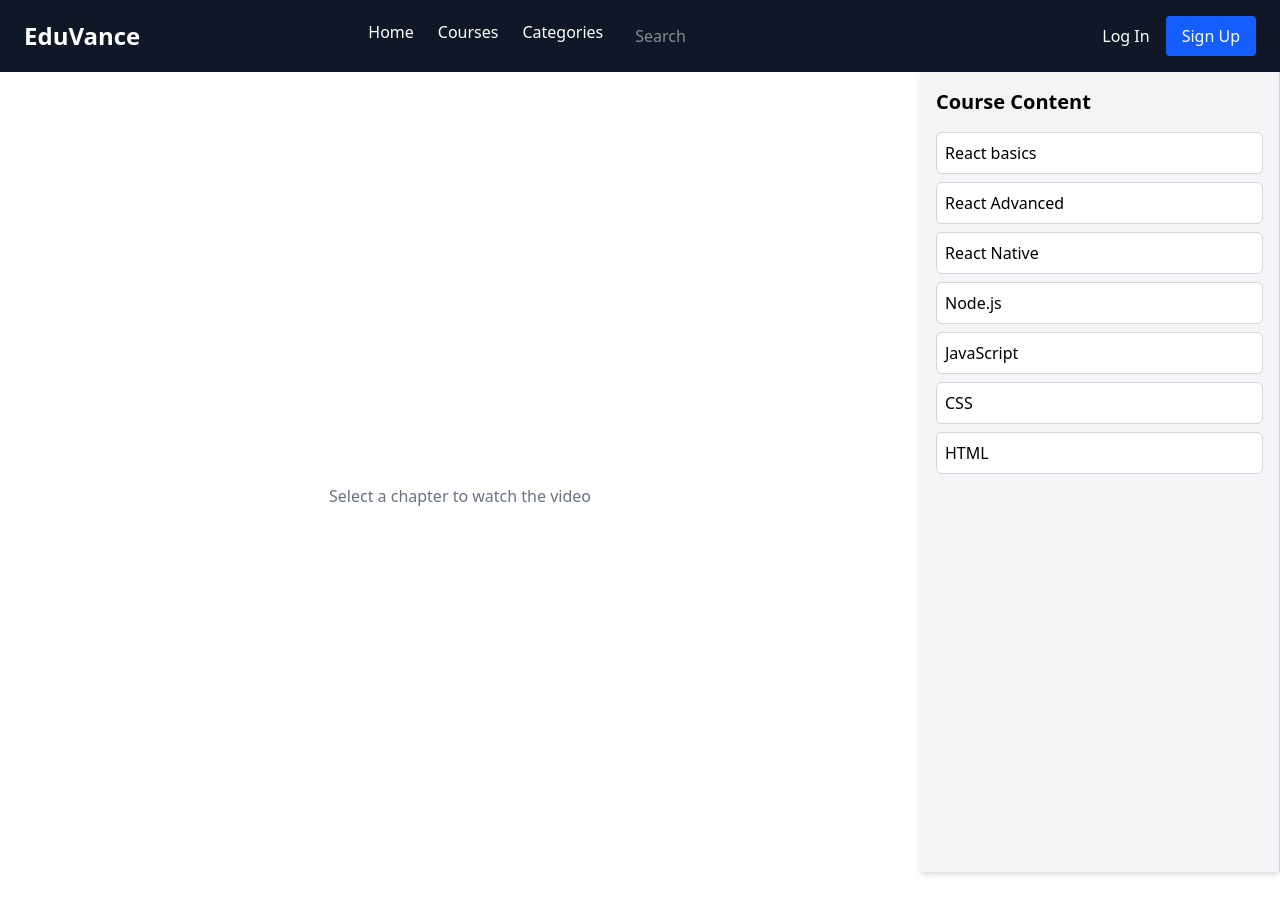
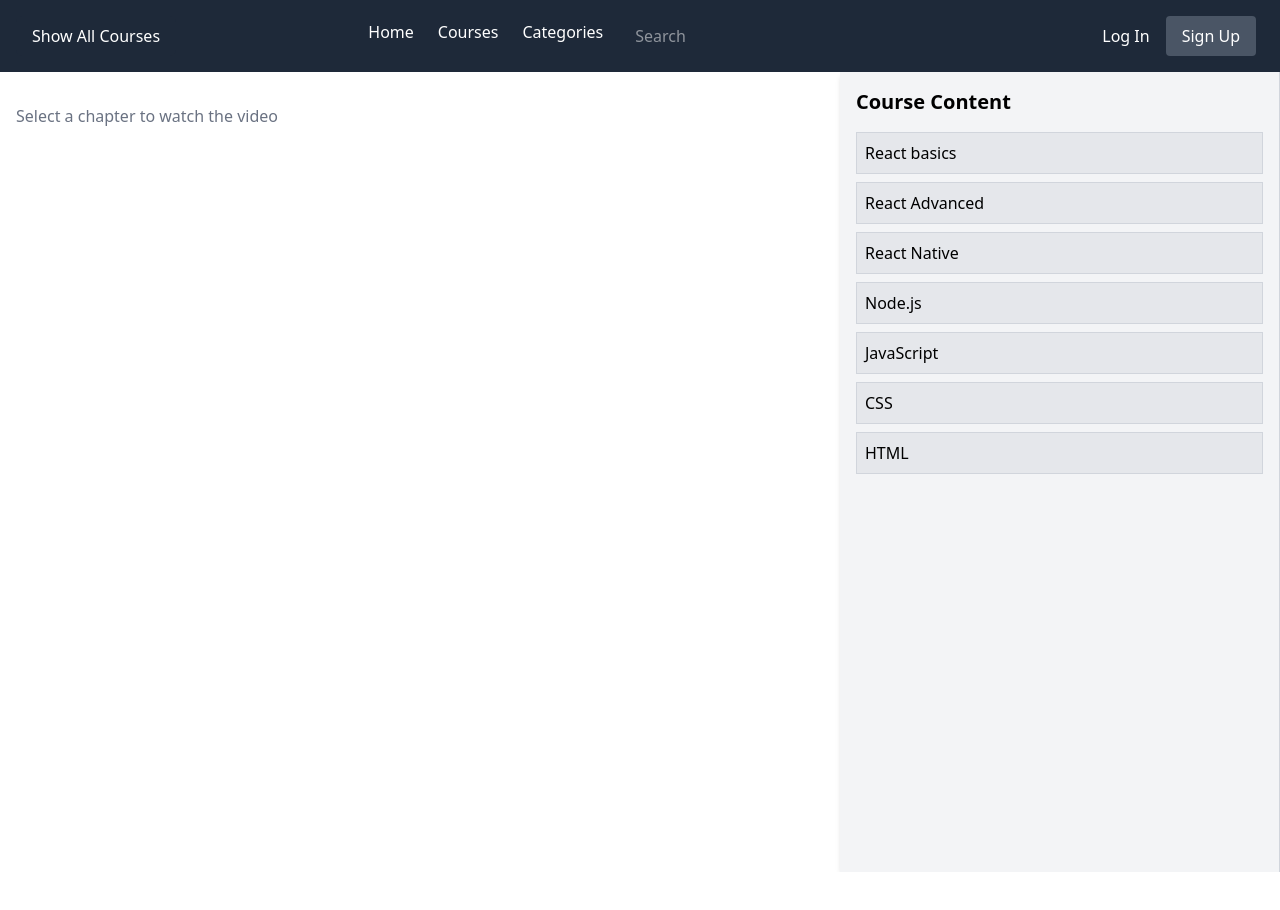
Before and after one commit to Prajitha-03/Course-with-react, a React (Vite) app: page / in a window 1280 px wide. Shown: the top 910 px of the page. After the commit the page ends 872 px from the top, so only its background shows below. Built offline with nearby package versions, Linux system fonts and the light colour scheme.

Commit message:
- Created a new AllCoursesSection.jsx component. - Updated CourseSideBar.jsx to include links to the new section. - Modified Main.jsx and MainContent.jsx to integrate the new component. - Adjusted SideBar.jsx for improved navigation. - General improvements to index.html and App.jsx.

```diff
--- a/src/App.jsx
+++ b/src/App.jsx
@@ -11,7 +11,7 @@ function App() {
   }
   return (
     <>
-      <Main />
+      <Main/>
       <SideBar courses={courses} onclick={handleSelectCourse} />
     </>
   )
--- a/src/components/AllCoursesSection.jsx
+++ b/src/components/AllCoursesSection.jsx
@@ -9,7 +9,7 @@ const AllCoursesSection = ({ courses, handleChapterClick }) => {
                     const firstChapter = course.chapters[0];
                     return (
                         <div
-                            className="topic-box w-37 h-25 m-2 rounded-md shadow-md overflow-hidden cursor-pointer"
+                            className="topic-box w-35 h-25 m-2 rounded-md shadow-md overflow-hidden cursor-pointer bg-grey-200"
                             onClick={() => handleChapterClick(firstChapter, courseIndex, 0)}
                             key={courseIndex}
                         >
--- a/src/components/CourseSideBar.jsx
+++ b/src/components/CourseSideBar.jsx
@@ -1,13 +1,13 @@
 import React from 'react';
 const CourseSidebar = ({ courses, expandedCourses, toggleChapters, handleChapterClick }) => {
     return (
-        <div className="w-90 bg-gray-100 p-4 border-r border-gray-300 overflow-y-auto shadow-md">
+        <div className="w-110 bg-gray-100 p-4 border-r border-gray-300 overflow-y-auto shadow-md">
             <h2 className="text-xl font-bold mb-4">Course Content</h2>
             <ul>
                 {courses.map((course, index) => (
                     <li key={index}>
                         <div
-                            className="cursor-pointer p-2 bg-white border border-gray-300 rounded-md mb-2 hover:bg-gray-200 transition"
+                            className="cursor-pointer p-2 bg-gray-200 border border-gray-300  mb-2 hover:bg-gray-200 transition"
                             onClick={() => toggleChapters(index)}
                         >
                             {course.name}
--- a/src/components/Main.jsx
+++ b/src/components/Main.jsx
@@ -2,7 +2,7 @@ import React from 'react'
 import './Main.css'
 const Main = () => {
   return (
-    <nav className="bg-gray-900 text-white px-6 py-4 flex justify-between items-center">
+    <nav className="bg-gray-800 text-white px-6 py-4 flex justify-between items-center">
       <div className="text-2xl font-bold cursor-pointer" onClick={() => window.location.reload()}
       >EduVance</div>
       <div className="hidden md:flex space-x-6">
@@ -12,8 +12,8 @@ const Main = () => {
         <input type="text" placeholder="Search" className="px-2 py-1 rounded text-white" />
       </div>
       <div className="flex space-x-4">
-        <button className="hover:text-blue-400">Log In</button>
-        <button className="bg-blue-600 px-4 py-2 rounded hover:bg-blue-700">Sign Up</button>
+        <button className="hover:text-gray-400">Log In</button>
+        <button className="bg-gray-600 px-4 py-2 rounded hover:bg-blue-700">Sign Up</button>
       </div>
     </nav>
   );
--- a/src/components/MainContent.jsx
+++ b/src/components/MainContent.jsx
@@ -19,17 +19,25 @@ const MainContent = ({
     handleChapterClick,
     currentChapterIndex,
     onPrevChapter,
+    showAllCourses,
+    setShowAllCourses,
 }) => {
 
     return (
-        <div className="flex-1 p-6 bg-white">
+        <div className="flex-1 p-4 bg-white max-h-screen overflow-y-auto cursor-pointer">
+            <div className="mt-4 flex justify-between">
                 {selectedChapterName && (
-                <h3 className="text-2xl font-semibold mb-4">{selectedChapterName}</h3>
+                    <button
+                        onClick={onPrevChapter}
+                        className="flex items-center gap-1 px-4 py-2 rounded-xl bg-gray-300 text-white"
+                    >
+                        <span className='text-xl text-gray-700'>&lt;</span>
+                    </button>
                 )}
                 {selectedVideo ? (
-                <div className="flex justify-center items-center">
+                    <div className="w-full max-w-5xl mx-auto aspect-video">
                         <iframe
-                        className="w-200 h-99 p-0 10 max-w-4xl rounded-md shadow-lg"
+                            className="w-full h-full rounded-xl shadow-lg"
                             src={selectedVideo}
                             title="Video Player"
                             allow="accelerometer; autoplay; clipboard-write; encrypted-media; gyroscope; picture-in-picture"
@@ -37,19 +45,29 @@ const MainContent = ({
                         ></iframe>
                     </div>
                 ) : (
-                <p className="text-gray-500 flex items-center justify-center h-screen">
-                    Select a chapter to watch the video
-                </p>
+                    <div className="flex items-center justify-center h-full">
+                        <p className="text-gray-500">Select a chapter to watch the video</p>
+                    </div>
                 )}
+                {selectedChapterName && (
+                    <button
+                        onClick={onNextChapter}
+                        className="flex items-center gap-1 px-4 py-2 rounded-xl bg-gray-300 text-white"
+                    >
+                        <span className='text-xl text-gray-700'>&gt;</span>
+                    </button>
+                )}
+            </div>
             {selectedVideo && (
-                <div className="mt-4 flex space-x-4">
+                <div className="mt-4 flex space-x-4 cursor-">
                     <button
                         onClick={() => {
                             setShowDescription(true);
                             setShowQuiz(false);
+                            setShowAllCourses(false); // Hide AllCoursesSection
                         }}
                         className={`px-4 py-2 rounded-md shadow-md ${showDescription
-                            ? 'bg-blue-500 text-white'
+                            ? 'bg-gray-800 text-white'
                             : 'bg-gray-300 text-gray-700 hover:bg-gray-400'
                             }`}
                     >
@@ -59,13 +77,27 @@ const MainContent = ({
                         onClick={() => {
                             setShowDescription(false);
                             setShowQuiz(true);
+                            setShowAllCourses(false); // Hide AllCoursesSection
                         }}
                         className={`px-4 py-2 rounded-md shadow-md ${showQuiz
-                            ? 'bg-blue-500 text-white'
+                            ? 'bg-gray-800 text-white'
                             : 'bg-gray-300 text-gray-700 hover:bg-gray-400'
                             }`}
                     >
                         Quiz
+                    </button>
+                    <button
+                        onClick={() => {
+                            setShowDescription(false);
+                            setShowQuiz(false);
+                            setShowAllCourses(true); // Show AllCoursesSection
+                        }}
+                        className={`px-4 py-2 rounded-md shadow-md ${showAllCourses
+                            ? 'bg-gray-800 text-white'
+                            : 'bg-gray-300 text-gray-700 hover:bg-gray-400'
+                            }`}
+                    >
+                        All Courses
                     </button>
                 </div>
             )}
@@ -115,19 +147,15 @@ const MainContent = ({
                     </ul>
                 </div>
             )}
-            <div className="mt-4 flex justify-between">
-                <button onClick={onPrevChapter}  className="flex items-center gap-1 px-4 py-2 bg-gray-600 text-white rounded-xl">
-                     <span>&lt;</span>
-                </button>
-                <button onClick={onNextChapter} className="px-4 py-2 bg-gray-500 text-white rounded-md shadow-md">
-                    <span>&gt;</span>
-                </button>
-            </div>
+            {showAllCourses && (
+                <div className="mt-4">
                     <AllCoursesSection
                         courses={courses}
                         handleChapterClick={handleChapterClick}
                     />
                 </div>
+            )}
+        </div>
     );
 };
 
--- a/src/components/SideBar.jsx
+++ b/src/components/SideBar.jsx
@@ -15,6 +15,7 @@ const SideBar = ({ courses }) => {
     const [quizResults, setQuizResults] = useState({});
     const [currentCourseIndex, setCurrentCourseIndex] = useState(0);
     const [currentChapterIndex, setCurrentChapterIndex] = useState(0);
+    const [showAllCourses, setShowAllCourses] = useState(false); // State to show AllCoursesSection
 
     const toggleChapters = (index) => {
         setExpandedCourses(expandedCourses === index ? null : index);
@@ -32,6 +33,7 @@ const SideBar = ({ courses }) => {
         setCurrentCourseIndex(courseIndex);
         setCurrentChapterIndex(chapterIndex);
         setExpandedCourses(courseIndex);
+        setShowAllCourses(false); // Hide AllCoursesSection when a chapter is selected
     };
 
     const handleAnswerSelect = (questionIndex, selectedOption) => {
@@ -44,6 +46,10 @@ const SideBar = ({ courses }) => {
             ...prev,
             [questionIndex]: selectedOption === correctAnswer,
         }));
+    };
+
+    const handleShowAllCourses = () => {
+        setShowAllCourses(!showAllCourses); // Toggle AllCoursesSection visibility
     };
 
     const handleNextChapter = () => {
@@ -109,7 +115,15 @@ const SideBar = ({ courses }) => {
                 handleChapterClick={handleChapterClick}
                 currentChapterIndex={currentChapterIndex}
                 onPrevChapter={handlePrevChapter}
+                showAllCourses={showAllCourses} // Pass showAllCourses state
+                setShowAllCourses={setShowAllCourses} // Pass setShowAllCourses function
             />
+            <button
+                onClick={handleShowAllCourses}
+                className="absolute top-4 left-4 bg-gray-800 text-white px-4 py-2 rounded-md"
+            >
+                {showAllCourses ? 'Hide All Courses' : 'Show All Courses'}
+            </button>
         </div>
     );
 };
```
Lines whose indentation alone changed are shown as unchanged.
